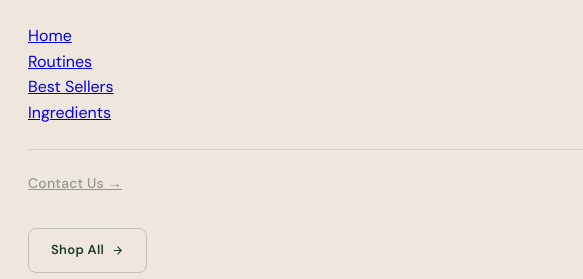
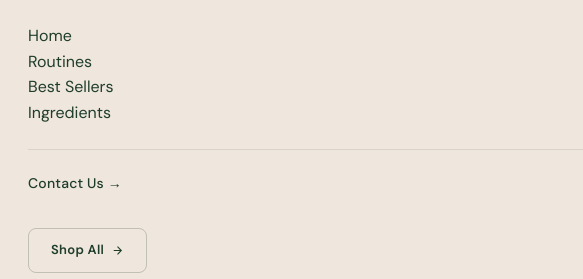
Before and after one commit to MonaMahdy/beauvia-website, a plain HTML site: page index.html in a window 1280 px wide. Both pictures are taken after a click on the icon 32 px from the left and 91 px from the top of the page. Shown: the part 107-386 px from the top of the page, 0-583 px from the left. Drawn offline with nearby package versions, Linux system fonts and the light colour scheme.

Commit message:
Update index.html

```diff
--- a/index.html
+++ b/index.html
@@ -457,7 +457,6 @@
             .split-row { min-height: 560px; }
             .split-text { padding: 80px 72px; }
         }
-
         /* Featured Routines */
         .featured-routines { padding: 80px 20px; background: var(--white); }
 
@@ -643,6 +642,15 @@
     .values-grid { grid-template-columns: repeat(3, 1fr); }
     .routines-grid, .products-grid { grid-template-columns: repeat(3, 1fr); }
     .footer-grid { grid-template-columns: repeat(4, 1fr); }
+}
+
+/* Fix browser default link colors in mobile menu */
+.nav-menu a,
+.nav-menu a:link,
+.nav-menu a:visited,
+.nav-menu a:active {
+    color: var(--forest-green) !important;
+    text-decoration: none !important;
 }
 </style>
 </head>
```
Lines whose indentation alone changed are shown as unchanged.
